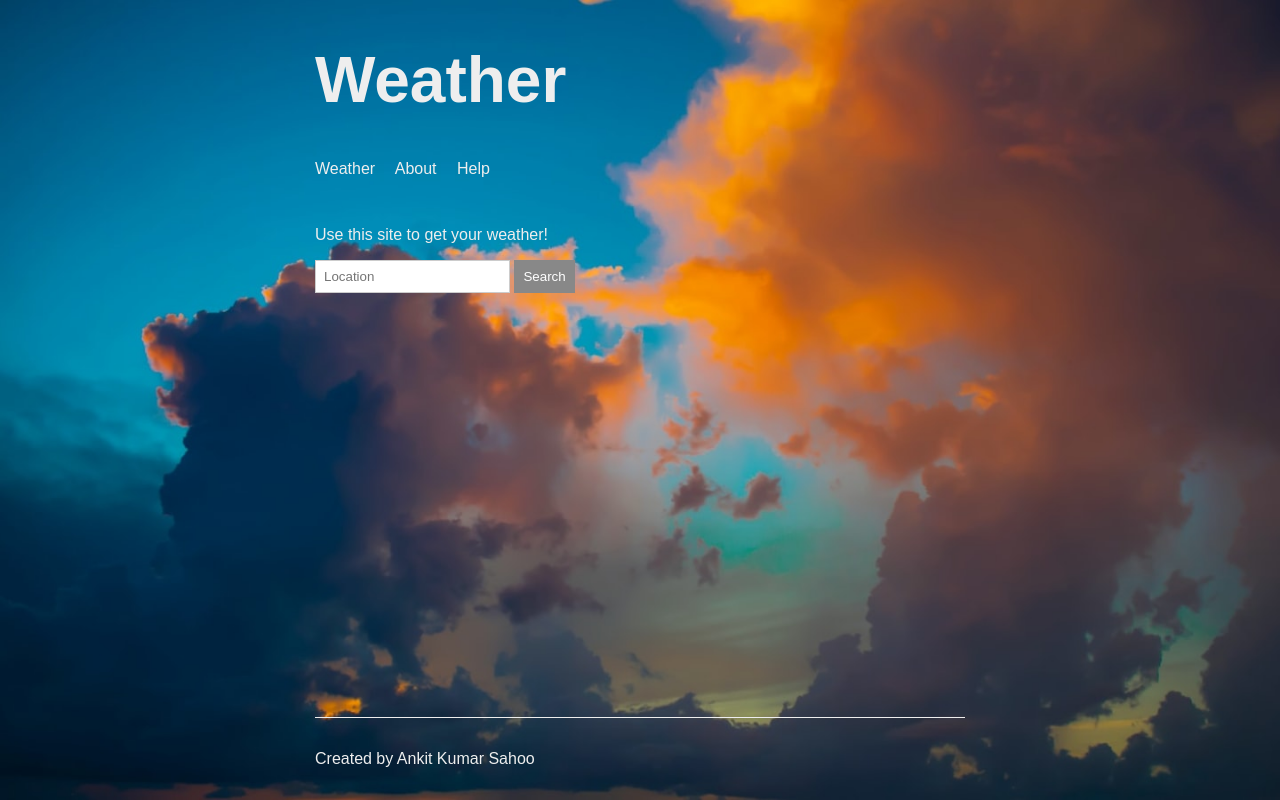
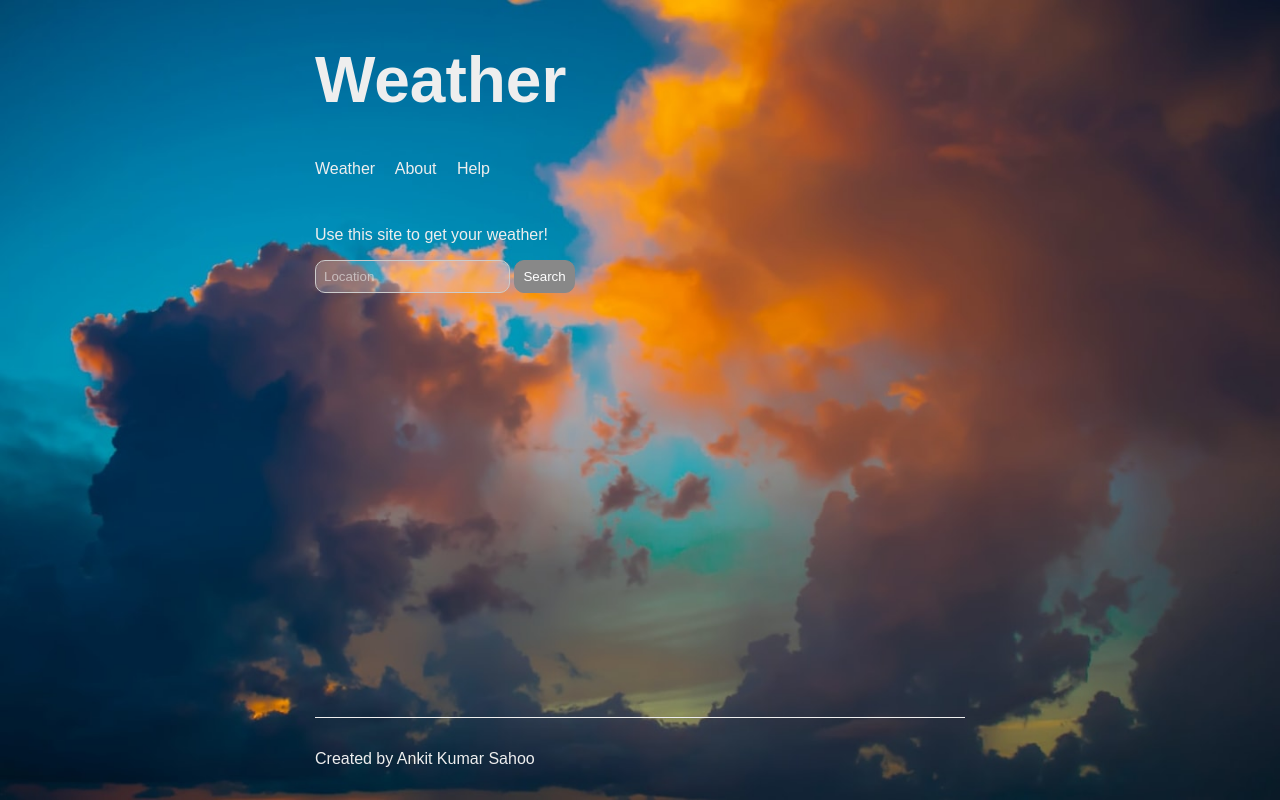
Before and after one commit to ankit-ku-sahoo/weather-website, a Node server app: page / in a window 1280 px wide. Run offline with Node 20, Linux system fonts and the light colour scheme; some libraries are stand-ins or nearby versions.

Commit message:
Centerd the background position

```diff
--- a/public/css/styles.css
+++ b/public/css/styles.css
@@ -12,6 +12,7 @@ body {
     background-image: url("../img/background.jpg");
     background-size: cover;
     background-repeat: no-repeat;
+    background-position: center;
 }
 
 .main-content {
@@ -46,7 +47,15 @@ header a {
 
 input {
     border: 1px solid #cccccc;
+    color: #eeeeee;
     padding: 8px;
+    background-color: rgba(255, 255, 255, 0.2);
+    border-radius: 10px;
+}
+
+::placeholder {
+    color: #eeeeee98;
+    opacity: 1;
 }
 
 button {
@@ -55,4 +64,5 @@ button {
     padding: 8px;
     background: #888888;
     color: white;
+    border-radius: 10px;
 }
```
